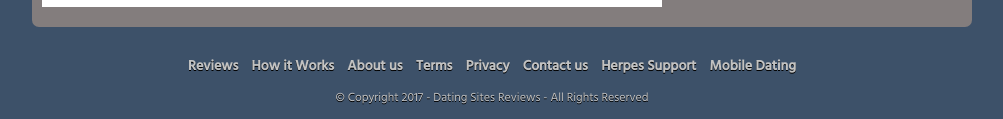
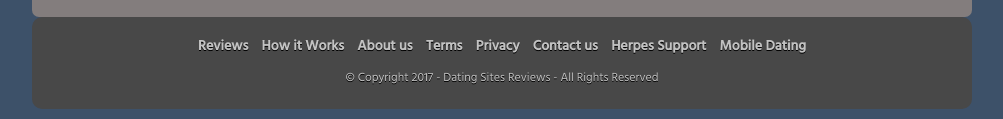
Before and after one commit to FuhaoYe/project, a plain HTML site: page Resource/index-1.htm in a window 1280 px wide. Shown: the part 3926-4045 px from the top of the page, without its empty margins (138-1141 px from the left). Drawn offline with Linux system fonts and the light colour scheme.

Commit message:
ssssssssss

```diff
--- a/Resource/css/style.css
+++ b/Resource/css/style.css
@@ -313,13 +313,14 @@ body {
 	-webkit-border-radius: 0px 0px 7px 7px;
 	border-radius: 0px 0px 7px 7px;
 	padding: 10px 0;
+
 }
 
 .wraper {
 	-moz-border-radius: 7px;
 	-webkit-border-radius: 7px;
 	border-radius: 7px;
-	padding: 10px 0;
+	/*padding: 10px 0;*/
 }
 
 .wraper-main {
@@ -1132,10 +1133,11 @@ table.revRat .rating {
 /*FOOTER*/
 
 .footer-area {
-
-	width: 960px;
-
+	overflow: hidden;
+	width: 940px;
+	background: #484848;
 	margin: 0 auto;
+	border-radius: 10px;
 }
 
 footer.bottom {
@@ -1412,7 +1414,7 @@ body {
 }
 footer.bottom {
 	width: 100% !important;
-	border-radius: 5px;
+	/*border-radius: 5px;*/
 }
 .navigation-mobile {
 	display: none;
```
